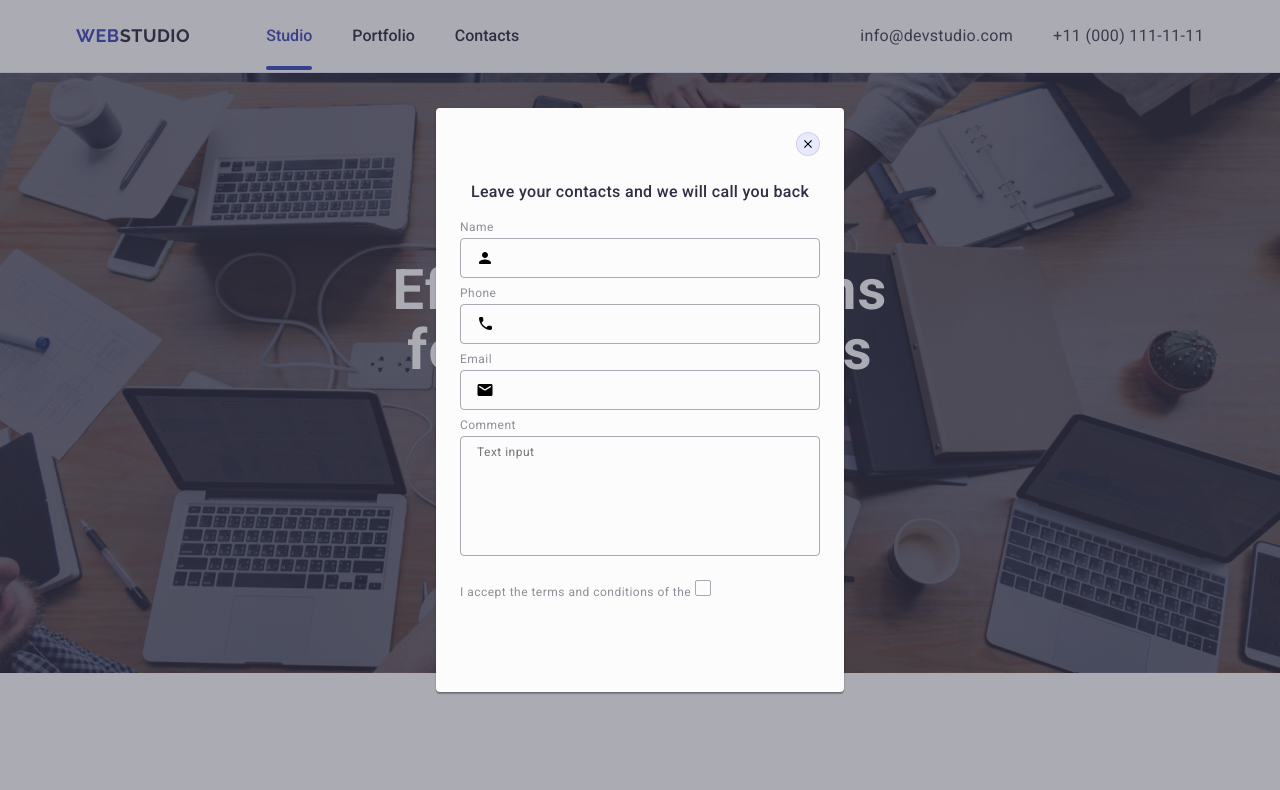
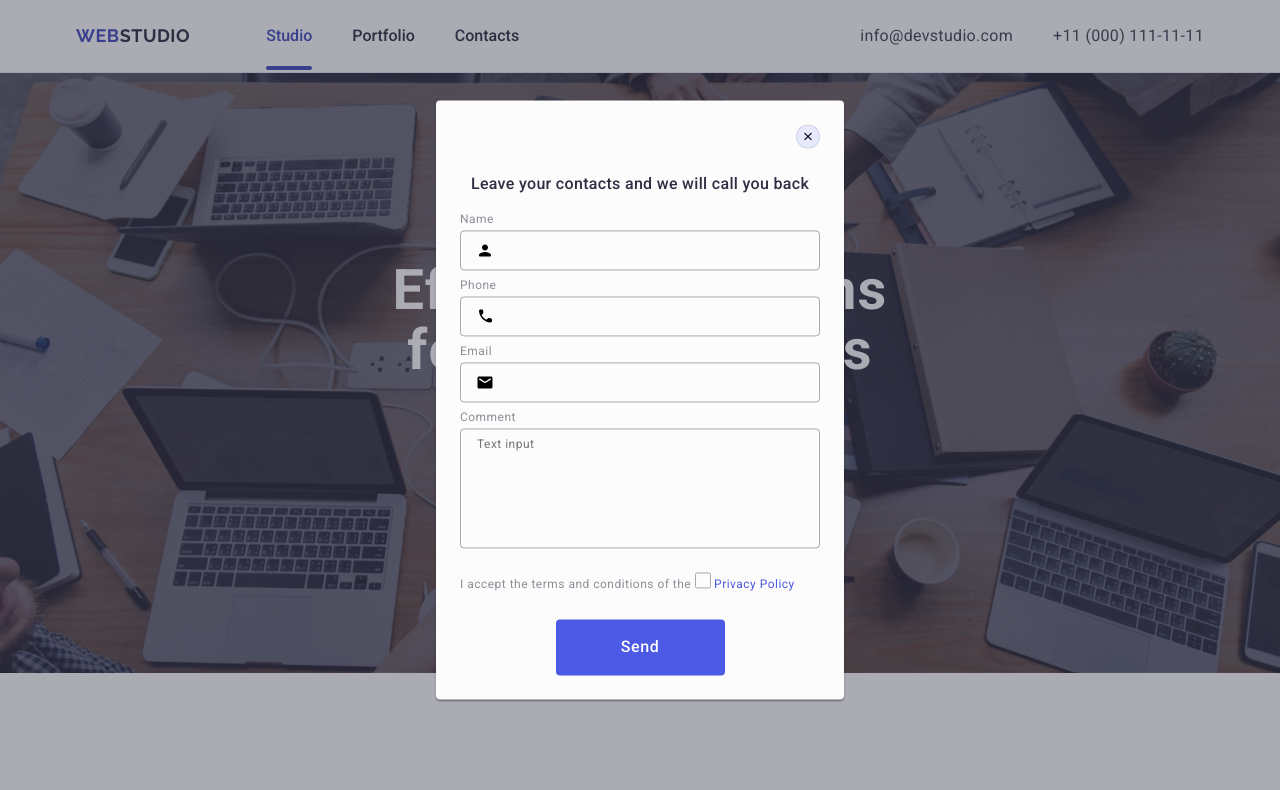
Before and after one commit to metlandus/goit-markup-hw-05, a plain HTML site: page index.html in a window 1280 px wide. Shown: the top 790 px of the page. Drawn offline with nearby package versions, Linux system fonts and the light colour scheme.

Commit message:
Bütün site bitti ufak hatalar kaldı

```diff
--- a/css/styles.css
+++ b/css/styles.css
@@ -633,3 +633,27 @@ ul {
     transition: background-color 250ms cubic-bezier(0.4, 0, 0.2, 1),
         border 250ms cubic-bezier(0.4, 0, 0.2, 1), fill 250ms cubic-bezier(0.4, 0, 0.2, 1);
 }
+.checkbox-box:checked {
+    background-color: #404bbf;
+    border: none;
+}
+.checkbox-link {
+    color: #4d5ae5;
+}
+.modal-button-submit {
+    display: block;
+    margin: auto;
+    min-width: 169px;
+    height: 56px;
+    font-family: "Roboto", sans-serif;
+    background-color: #4d5ae5;
+    border-radius: 4px;
+    border: none;
+    font-weight: 500;
+    font-size: 16px;
+    line-height: 1.5;
+    letter-spacing: 0.04em;
+    color: #ffffff;
+    transition: background-color 250ms cubic-bezier(0.4, 0, 0.2, 1);
+    cursor: pointer;
+}
--- a/index.html
+++ b/index.html
@@ -479,9 +479,16 @@
                 <div class="checkbox">
                     <input id="user-privacy" name="user-privacy" type="checkbox" value="true"
                         class="checkbox-box visually-hidden">
-                    <label for="user-privacy" class="checkbox-label">I accept the terms and conditions of the <span
-                            class="checkbox-span"></span></label>
+                    <label for="user-privacy" class="checkbox-label">I accept the terms and conditions of the
+                        <span class="checkbox-span">
+                            <svg class="icon-user-name" width="10" height="8">
+                                <use href="./images/icons.svg#icon-email"></use>
+                            </svg>
+                        </span>
+                        <a href="#" class="checkbox-link">Privacy Policy</a>
+                    </label>
                 </div>
+                <button type="submit" class="modal-button-submit">Send</button>
             </form>
         </div>
     </div>
```
